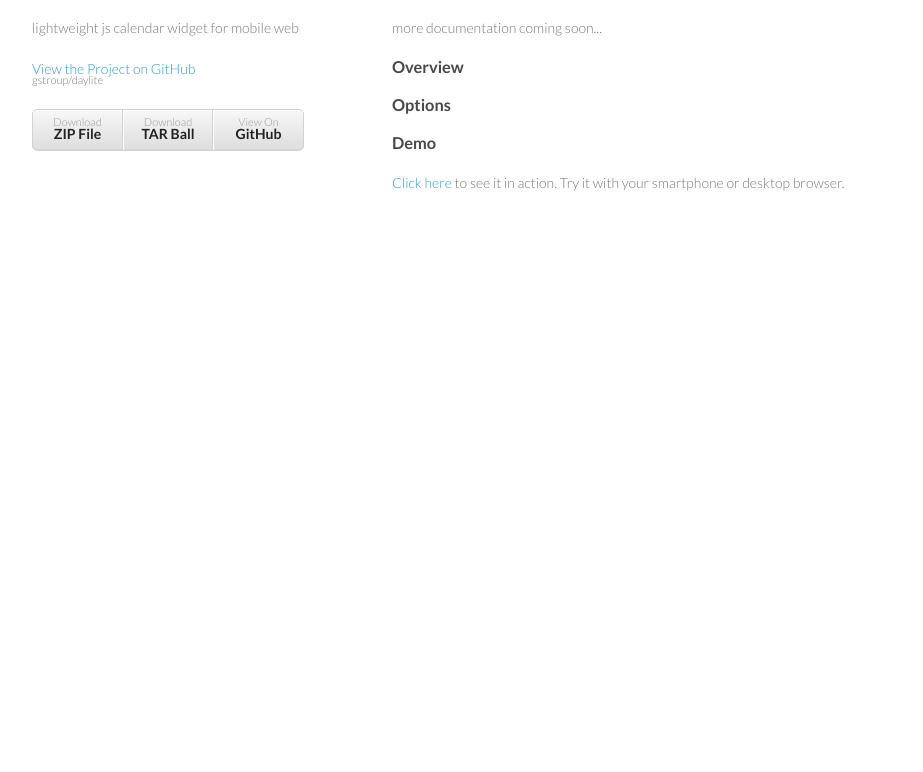
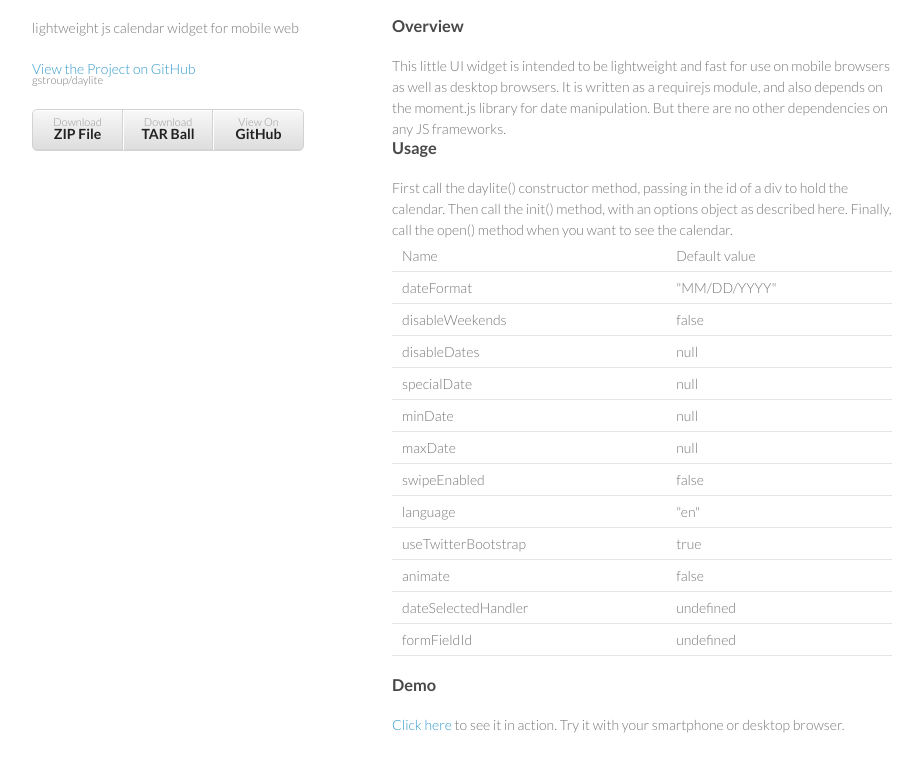
Before and after one commit to gstroup/daylite, a plain HTML site: page index.html in a window 1280 px wide. Shown: the part 92-864 px from the top of the page, without its empty margins (178-1101 px from the left). Before the commit the page ends 800 px from the top, so only its background shows below. Drawn offline with Linux system fonts and the light colour scheme.

Commit message:
some basic documentation

```diff
--- a/index.html
+++ b/index.html
@@ -30,49 +30,31 @@
       <section>
         <h1>daylite</h1>
 
-<p>more documentation coming soon...</p>
+<h3>Overview</h3>
+This little UI widget is intended to be lightweight and fast for use on mobile browsers as well as desktop browsers.  It is written as a requirejs module, and also depends on the moment.js library for date manipulation.  But there are no other dependencies on any JS frameworks.
 
-<h3>Overview</h3>
+<br/>
+<h3>Usage</h3>
+First call the daylite() constructor method, passing in the id of a div to hold the calendar.  Then call the init() method, with an options object as described here.  Finally, call the open() method when you want to see the calendar.
 
-<h3>Options</h3>
+<table>
+  <tr><td>Name</td><td>Default value</td></tr>
+  <tr><td>dateFormat</td><td>"MM/DD/YYYY"</td></tr>
+  <tr><td>disableWeekends</td><td>false</td></tr>
+  <tr><td>disableDates</td><td>null</td></tr>
+  <tr><td>specialDate</td><td>null</td></tr>
+  <tr><td>minDate</td><td>null</td></tr>
+  <tr><td>maxDate</td><td>null</td></tr>
+  <tr><td>swipeEnabled</td><td>false</td></tr>
+  <tr><td>language</td><td>"en"</td></tr>
+  <tr><td>useTwitterBootstrap</td><td>true</td></tr>
+  <tr><td>animate</td><td>false</td></tr>
+  <tr><td>dateSelectedHandler</td><td>undefined</td></tr>
+  <tr><td>formFieldId</td><td>undefined</td></tr>
+</table>
 
 <h3>Demo</h3>
 <a href="daylite.html">Click here</a> to see it in action.  Try it with your smartphone or desktop browser.
 
-<!--
-<h3>Welcome to GitHub Pages.</h3>
-
-<p>This automatic page generator is the easiest way to create beautiful pages for all of your projects. Author your page content here using GitHub Flavored Markdown, select a template crafted by a designer, and publish. After your page is generated, you can check out the new branch:</p>
-
-<pre><code>$ cd your_repo_root/repo_name
-$ git fetch origin
-$ git checkout gh-pages
-</code></pre>
-
-<p>If you're using the GitHub for Mac, simply sync your repository and you'll see the new branch.</p>
-
-<h3>Designer Templates</h3>
-
-<p>We've crafted some handsome templates for you to use. Go ahead and continue to layouts to browse through them. You can easily go back to edit your page before publishing. After publishing your page, you can revisit the page generator and switch to another theme. Your Page content will be preserved if it remained markdown format.</p>
-
-<h3>Rather Drive Stick?</h3>
-
-<p>If you prefer to not use the automatic generator, push a branch named <code>gh-pages</code> to your repository to create a page manually. In addition to supporting regular HTML content, GitHub Pages support Jekyll, a simple, blog aware static site generator written by our own Tom Preston-Werner. Jekyll makes it easy to create site-wide headers and footers without having to copy them across every page. It also offers intelligent blog support and other advanced templating features.</p>
-
-<h3>Authors and Contributors</h3>
-
-<p>You can <a href="https://github.com/blog/821" class="user-mention">@mention</a> a GitHub username to generate a link to their profile. The resulting <code>&lt;a&gt;</code> element will link to the contributor's GitHub Profile. For example: In 2007, Chris Wanstrath (<a href="https://github.com/defunkt" class="user-mention">@defunkt</a>), PJ Hyett (<a href="https://github.com/pjhyett" class="user-mention">@pjhyett</a>), and Tom Preston-Werner (<a href="https://github.com/mojombo" class="user-mention">@mojombo</a>) founded GitHub.</p>
-
-<h3>Support or Contact</h3>
-
-<p>Having trouble with Pages? Check out the documentation at <a href="http://help.github.com/pages">http://help.github.com/pages</a> or contact <a href="mailto:support@github.com">support@github.com</a> and we’ll help you sort it out.</p>
-      </section>
-      <footer>
-        <p>This project is maintained by <a href="https://github.com/gstroup">gstroup</a></p>
-        <p><small>Hosted on GitHub Pages &mdash; Theme by <a href="https://github.com/orderedlist">orderedlist</a></small></p>
-      </footer>
-    </div>
-    <script src="javascripts/scale.fix.js"></script>
--->
   </body>
 </html>
```
